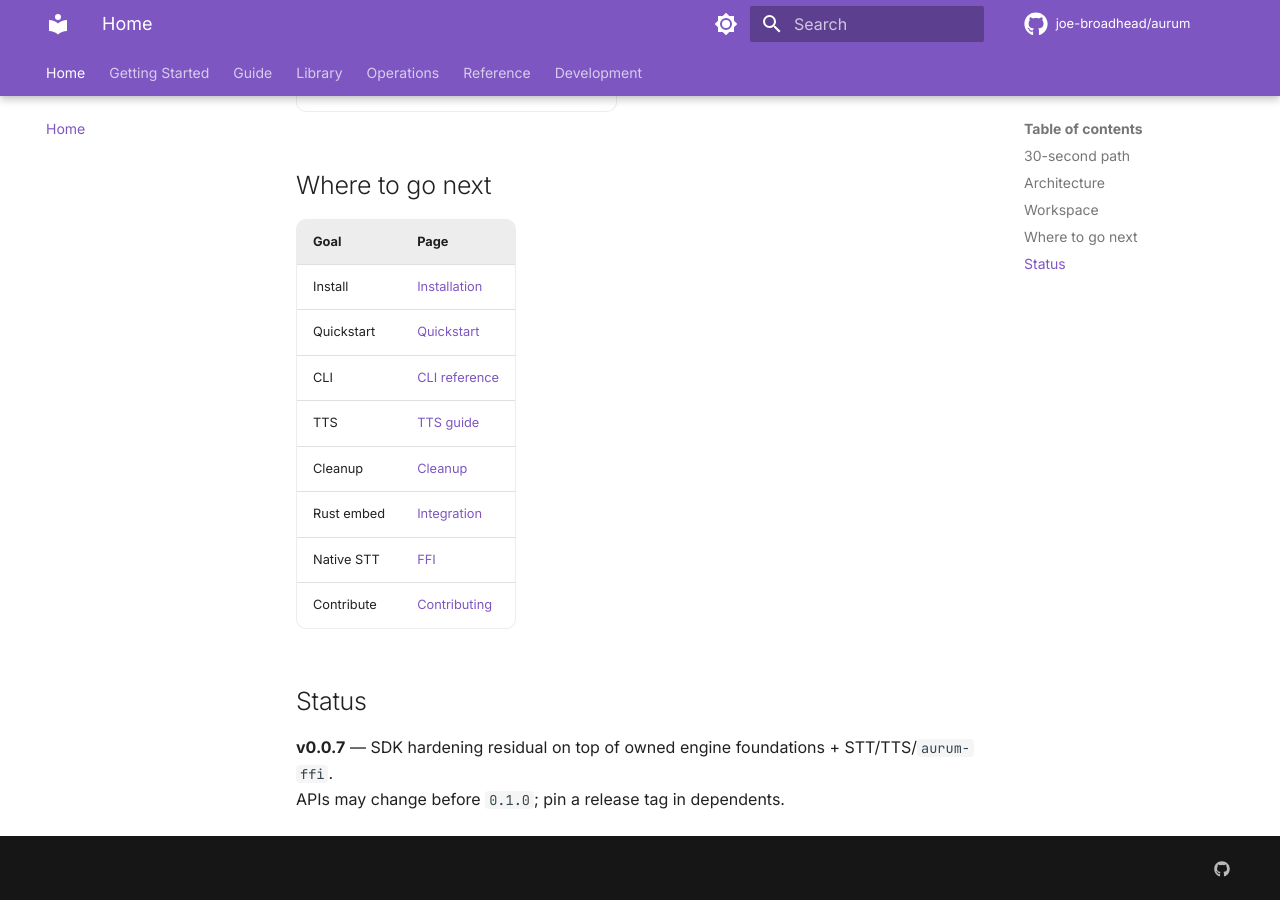
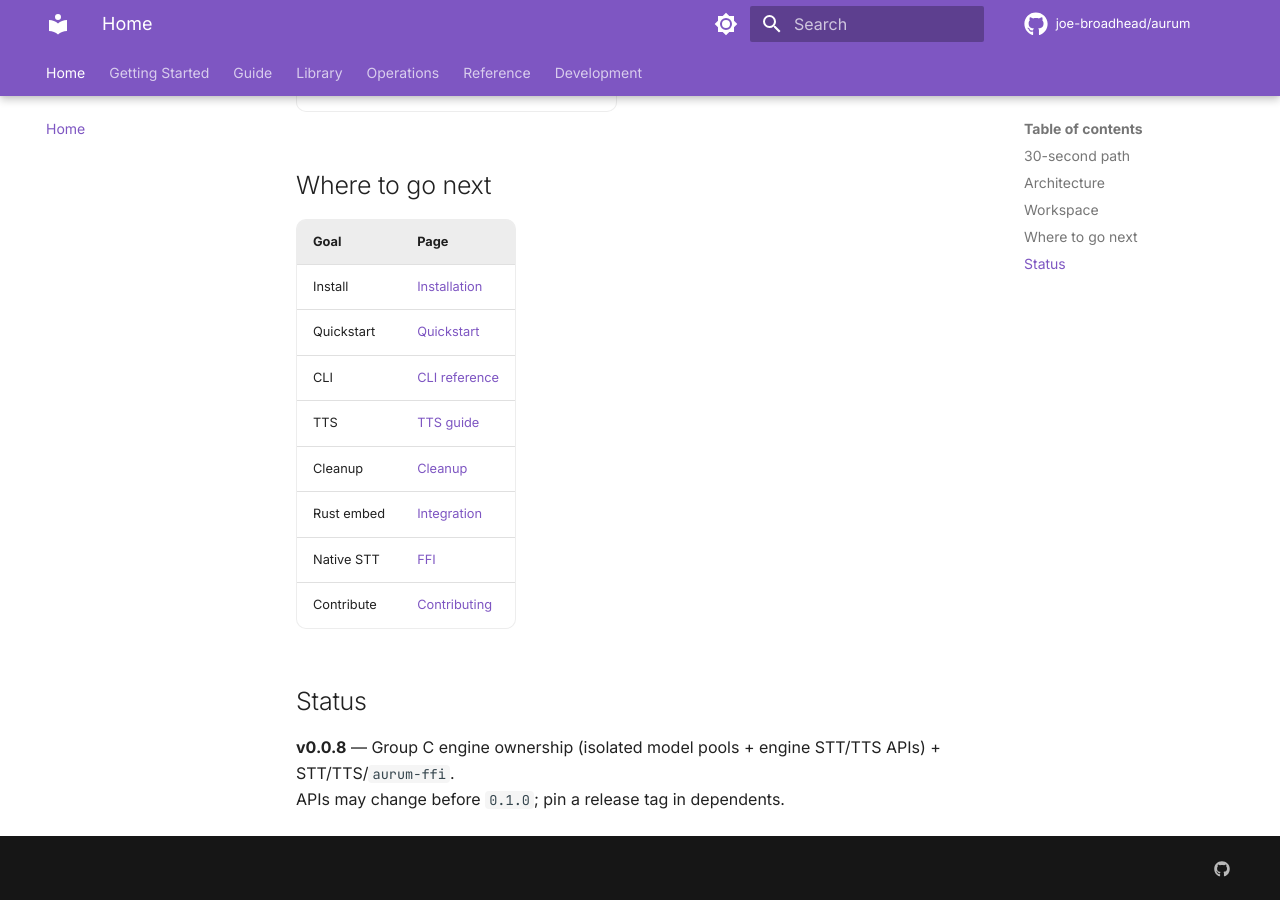
Before and after one commit to joe-broadhead/aurum, an MkDocs documentation site: the page built from docs/index.md, in a window 1280 px wide and 900 px high, scrolled down 2689 px. Built offline with MkDocs 1.6.1 and Material for MkDocs 9.7.7, drawn with Linux system fonts in a browser that asks for light colours; comment, search, counter and statistics services are not loaded.

Commit message:
chore(release): prepare v0.0.8 Group C engine ownership cut
Bump VERSION/workspace to 0.0.8 and date engine-local STT/TTS pools and
high-level AurumEngine STT/TTS changelog section for the release tag.

```diff
--- a/Cargo.toml
+++ b/Cargo.toml
@@ -8,7 +8,7 @@ members = [
 default-members = ["crates/aurum"]
 
 [workspace.package]
-version = "0.0.7"
+version = "0.0.8"
 edition = "2021"
 license = "MIT"
 authors = ["Joe Broadhead"]
@@ -20,7 +20,7 @@ readme = "README.md"
 
 [workspace.dependencies]
 # default-features = false so dependents can opt out of TTS/ORT (JOE-1647 native examples).
-aurum-core = { path = "crates/aurum-core", version = "0.0.7", default-features = false }
+aurum-core = { path = "crates/aurum-core", version = "0.0.8", default-features = false }
 async-trait = "0.1"
 base64 = "0.22"
 clap = { version = "4", features = ["derive", "env"] }
--- a/docs/index.md
+++ b/docs/index.md
@@ -71,5 +71,5 @@ flowchart LR
 
 ## Status
 
-**v0.0.7** — SDK hardening residual on top of owned engine foundations + STT/TTS/`aurum-ffi`.
+**v0.0.8** — Group C engine ownership (isolated model pools + engine STT/TTS APIs) + STT/TTS/`aurum-ffi`.
 APIs may change before `0.1.0`; pin a release tag in dependents.
```
Also changed, not shown: CHANGELOG.md (+9 -1 lines), README.md (+2 -2 lines), crates/aurum-core/README.md (+2 -2 lines), crates/aurum-ffi/README.md (+1 -1 lines), docs/library/overview.md (+4 -4 lines), 2 other files.
